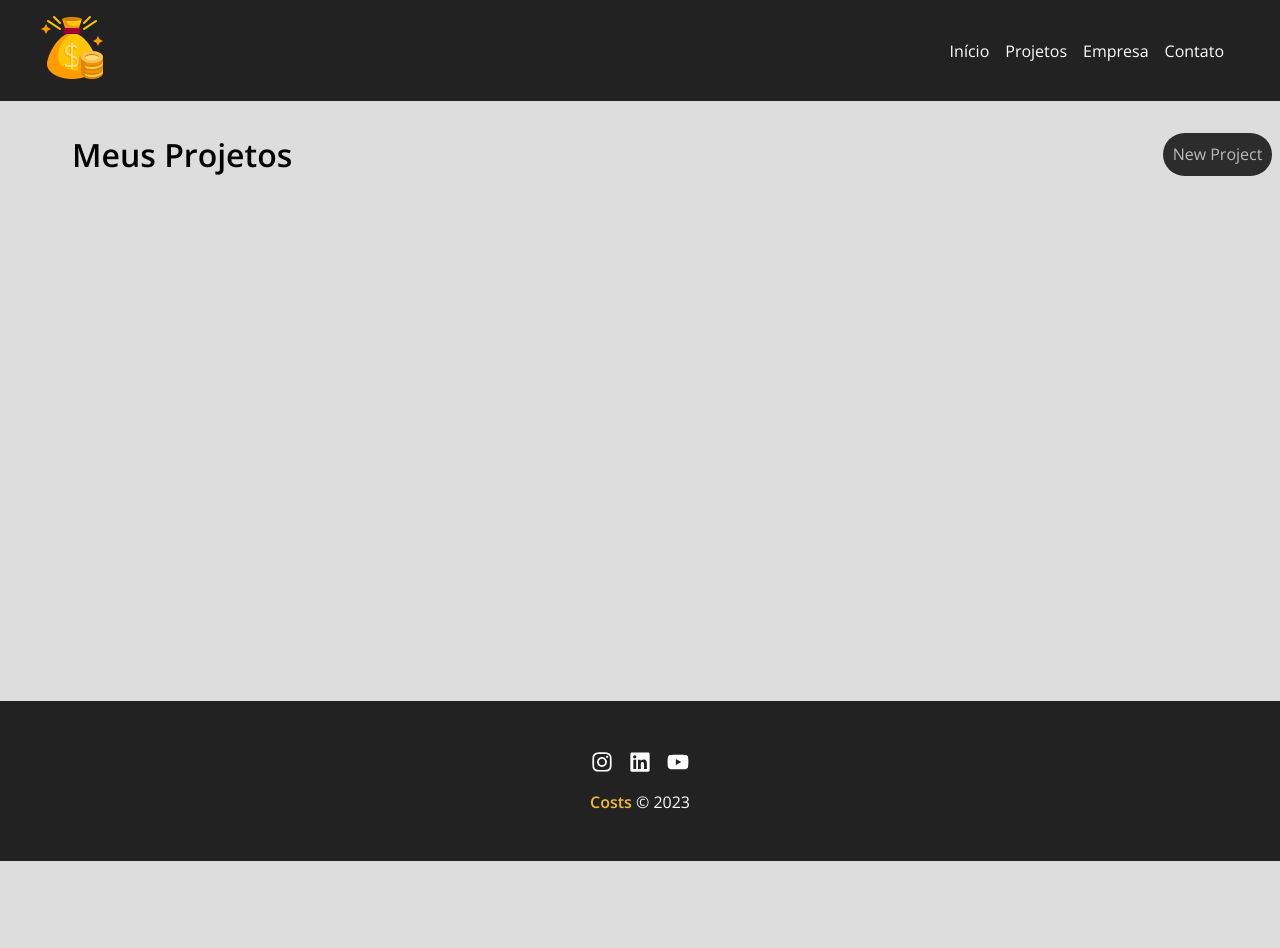
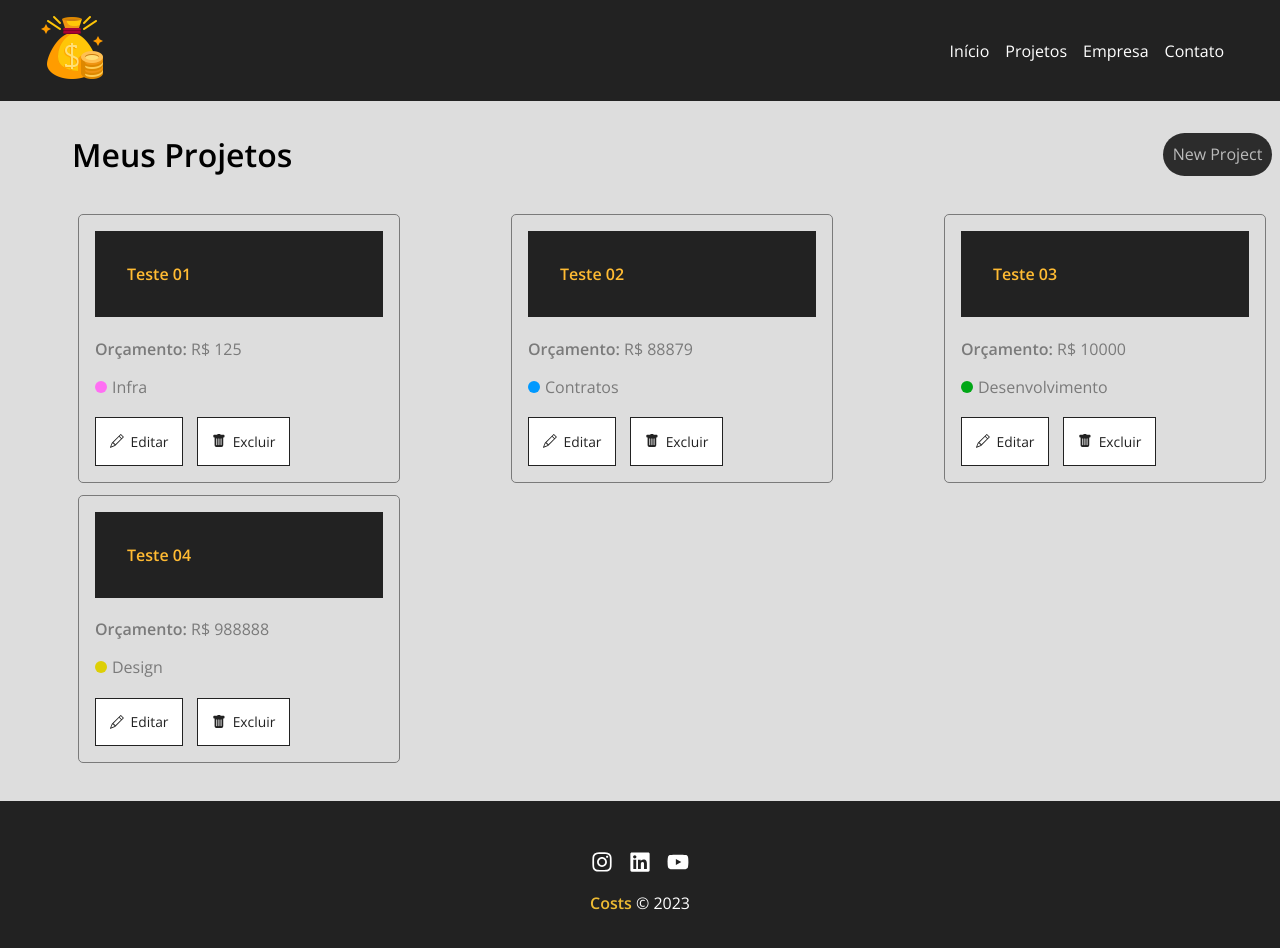
Before and after one commit to pedrohrocha16/costs-copy, a React (Create React App) app: page /projects in a window 1280 px wide. Shown: the top 948 px of the page. Before the commit the page ends 861 px from the top, so only its background shows below. Built offline with nearby package versions, Linux system fonts and the light colour scheme; data requests are answered from the project's data file; the HTML template or start-up script is replaced by a standard one.

Commit message:
Adicionando função remover serviços

```diff
--- a/db.json
+++ b/db.json
@@ -1,5 +1,50 @@
 {
-  "projects": [],
+  "projects": [
+    {
+      "name": "Teste 01",
+      "budget": "125",
+      "category": {
+        "id": "1",
+        "name": "Infra"
+      },
+      "cost": 0,
+      "services": [],
+      "id": 1
+    },
+    {
+      "name": "Teste 02",
+      "budget": "88879",
+      "category": {
+        "id": "2",
+        "name": "Contratos"
+      },
+      "cost": 0,
+      "services": [],
+      "id": 2
+    },
+    {
+      "name": "Teste 03",
+      "budget": "10000",
+      "category": {
+        "id": "3",
+        "name": "Desenvolvimento"
+      },
+      "cost": 0,
+      "services": [],
+      "id": 3
+    },
+    {
+      "name": "Teste 04",
+      "budget": "988888",
+      "category": {
+        "id": "4",
+        "name": "Design"
+      },
+      "cost": 0,
+      "services": [],
+      "id": 4
+    }
+  ],
   "categories": [
     {
       "id": 1,
--- a/src/components/pages/Projects.js
+++ b/src/components/pages/Projects.js
@@ -12,6 +12,8 @@ function Projects() {
 
    const [projects, setProjects] = useState([])
    const [removeLoading, setRemoveLoading] = useState(false)
+   const [projectMessage, setProjectMessage] = useState("")
+
    const location = useLocation()
    let message = ''
    if(location.state) {
@@ -36,6 +38,21 @@ function Projects() {
      }, 190)
    }, [])
 
+   function removeProject(id) {
+      fetch(`http://localhost:5000/projects/${id}`, {
+         method:"DELETE",
+         headers:{
+            'Content-Type':'application/json'
+         }
+      })
+      .then((resp) => resp.json())
+      .then((data) => {
+         setProjects(projects.filter((project)=> project.id !== id))
+         setProjectMessage('Projeto removido com sucesso!')
+      })
+      .catch((err) => console.log(err))
+
+   }
    return (
       <div className={styles.project_container}>
          <div className={styles.tittle_container}>
@@ -43,6 +60,7 @@ function Projects() {
             <LinkButton to="/newproject" text="New Project" />
          </div>
             {message && (<Message msg={message} type='success' />)}
+            {projectMessage && (<Message msg={projectMessage} type="success" />)}
             <Container customClass="start">
                {projects.length > 0 &&
                   projects.map((project) => (
@@ -52,6 +70,7 @@ function Projects() {
                         budget={project.budget}
                         category={project.category.name}
                         key={project.id}
+                        handleRemove={removeProject}
                      />
                   ))}
                   {!removeLoading && <Loading />}
--- a/src/components/project/ProjectCard.js
+++ b/src/components/project/ProjectCard.js
@@ -4,6 +4,12 @@ import styles from './ProjectCard.module.css'
 
 
 function ProjectCard({id, name, budget, category, handleRemove}) {
+
+   const remove = (e) => {
+      e.preventDefault()
+      handleRemove(id)
+   }
+
    return(
       <div className={styles.project_card}>
          <h4>{name}</h4>
@@ -17,7 +23,7 @@ function ProjectCard({id, name, budget, category, handleRemove}) {
             <Link to="/">
                <BsPencil /> Editar
             </Link>
-            <button>
+            <button onClick={remove}>
                <BsFillTrashFill /> Excluir
             </button>
          </div>
```
